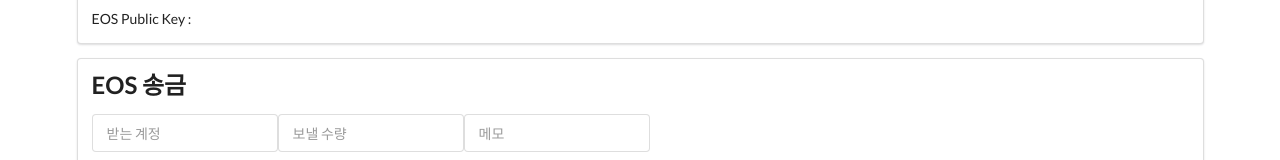
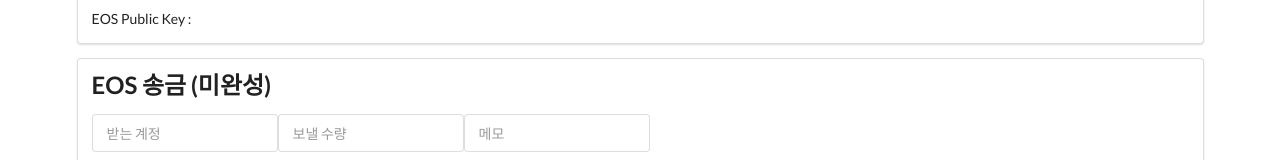
Before and after one commit to mina-raina-choi/eos-by-scatter, an Angular app: page / in a window 1280 px wide. Shown: the part 360-520 px from the top of the page. Built offline with nearby package versions, Linux system fonts and the light colour scheme.

Commit message:
Transfer by Scatter 진행중

```diff
--- a/src/app/app.component.html
+++ b/src/app/app.component.html
@@ -28,7 +28,7 @@
 
   </div>
   <div class="ui segment">
-    <h2 class="ui header">EOS 송금</h2>
+    <h2 class="ui header">EOS 송금 (미완성)</h2>
     <form [formGroup]="transferForm" (ngSubmit)="transfer(transferForm.value)" class="ui form" [class.error]="!transferForm.valid && transferForm.touched">
       <div class="ui input">
         <input type="text" id="toAccount" placeholder="받는 계정" [formControl]="transferForm.controls['toAccount']">
--- a/src/app/app.component.ts
+++ b/src/app/app.component.ts
@@ -64,8 +64,11 @@
       console.log("transfer error", error)
       // chainId mismatch error ==> https://github.com/EOSEssentials/Scatter/issues/87
       // {"code":500,"message":"Internal Service Error","error":{"code":3090003,"name":"unsatisfied_authorization","what":"provided keys, permissions, and delays do not satisfy declared authorizations","details":[]}
+
       // deny 했을 경우
       // {type: "signature_rejected", message: "User rejected the signature request", code: 402, isError: true}
+
+      // https://github.com/EOSIO/eos/issues/4001
       // transfer error {"code":500,"message":"Internal Service Error","error":{"code":3050003,"name":"eosio_assert_message_exception","what":"eosio_assert_message assertion failure","details":[]}}
     });
   }
--- a/src/environments/environment.ts
+++ b/src/environments/environment.ts
@@ -6,12 +6,7 @@
 export const environment = {
   production: false,
   apiUrl: '//localhost',
-  eosHost: 'node2.liquideos.com',
-  eosPort: 8883,
+  eosHost: 'api.eosmetal.io',
+  eosPort: 18890,
   eosProtocol: 'https',
 };
-
-// http://bp.cryptolions.io:8888
-// https://api.eosnewyork.io:443
-// https://api.eosdetroit.io:443
-// https://node2.liquideos.com:8883
```
